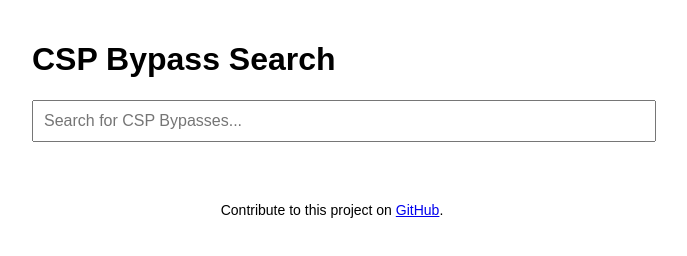
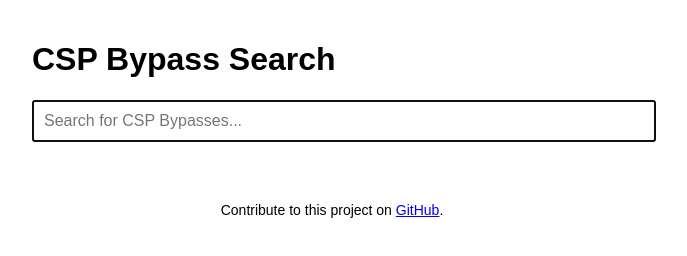
Before and after one commit to renniepak/CSPBypass, a plain HTML site: page index.html in a window 1280 px wide. Shown: the whole page, without its empty margins (308-995 px from the left). Drawn offline with Linux system fonts and the light colour scheme; no server answers.

Commit message:
Add autofocus attribute to the search field

```diff
--- a/index.html
+++ b/index.html
@@ -47,7 +47,7 @@
 <body>
 
     <h1>CSP Bypass Search</h1>
-    <input type="text" id="search" placeholder="Search for CSP Bypasses..." />
+    <input type="text" id="search" placeholder="Search for CSP Bypasses..." autofocus />
 
     <ul id="results"></ul>
 
```
